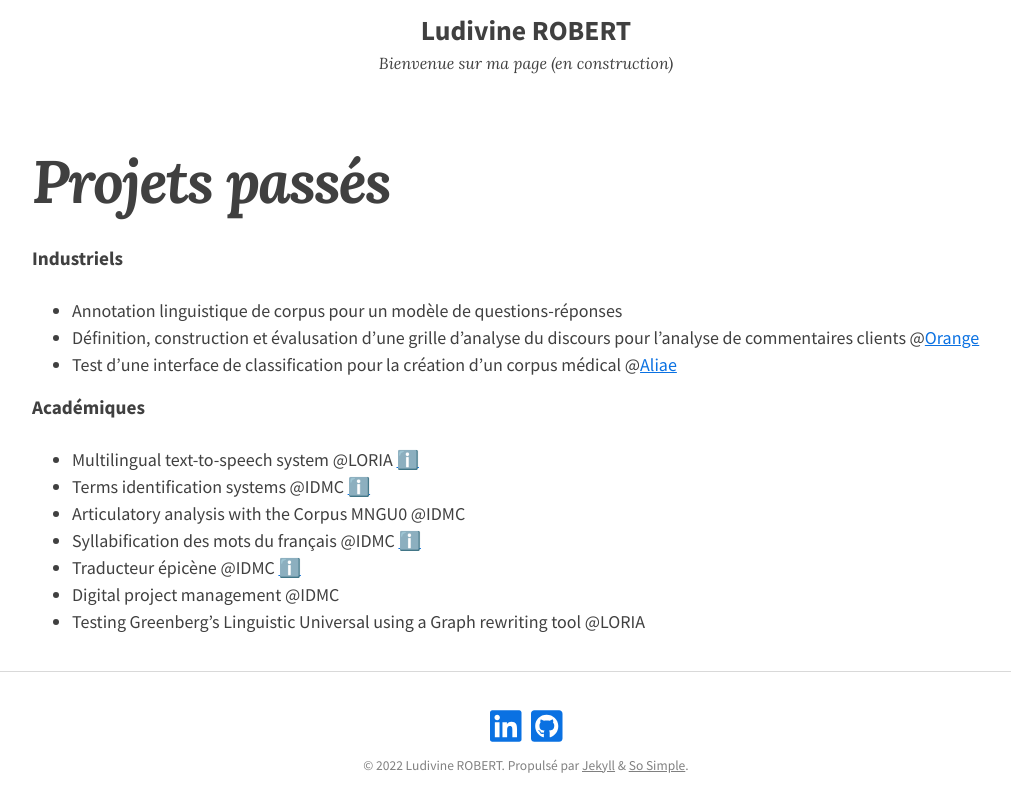
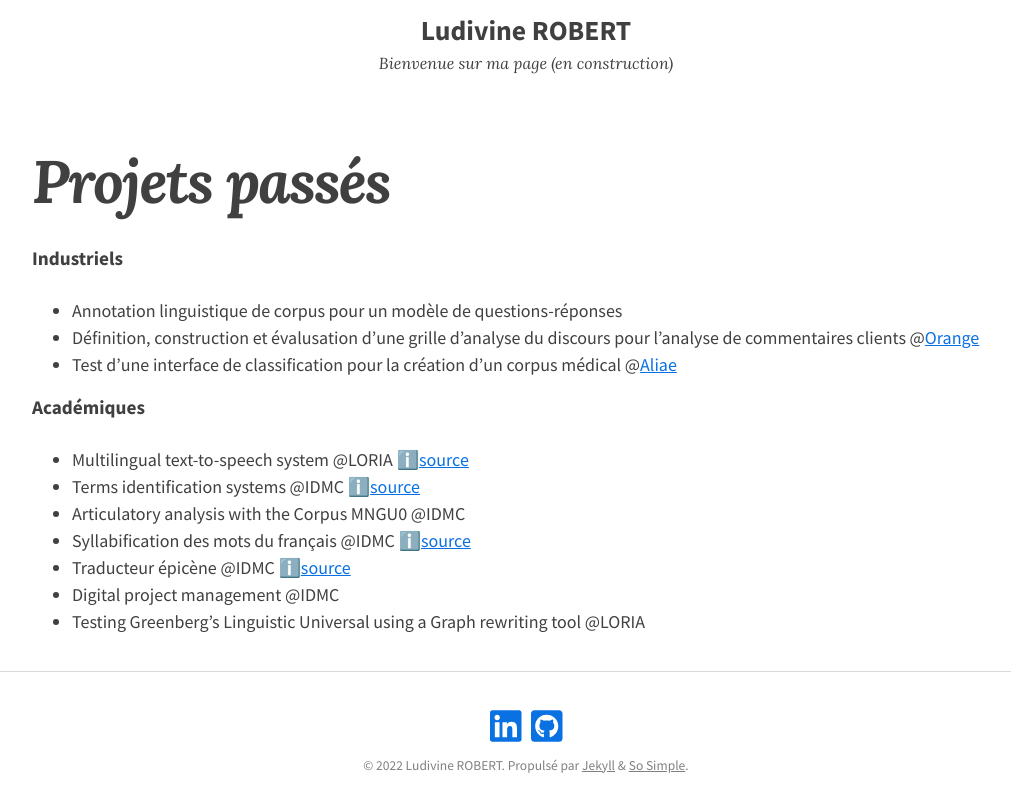
Before and after one commit to ludivinero/ludivinero.github.io, a Jekyll site: the page built from projets.md, in a window 1280 px wide, cut to the strip 221-1069 px from the top of the page. Shown: the top 812 px of the strip, without its empty margins (114-1125 px from the left). Built offline with Jekyll 4.4.1, drawn with Linux system fonts in a browser that asks for light colours; nearby versions of some CDN libraries.

Commit message:
Update projets.md

```diff
--- a/projets.md
+++ b/projets.md
@@ -11,10 +11,14 @@ entries_layout: list
 - Test d'une interface de classification pour la création d'un corpus médical @[Aliae](https://www.aliae.io)
 
 #### Académiques
-- Multilingual text-to-speech system @LORIA [ℹ️](https://github.com/ludivinero/multilingual-text-to-speech-system-software-project)
-- Terms identification systems @IDMC [ℹ️](https://github.com/ludivinero/terminology_project)
+- Multilingual text-to-speech system @LORIA
+  ℹ️[source](https://github.com/ludivinero/multilingual-text-to-speech-system-software-project)
+- Terms identification systems @IDMC
+  ℹ️[source](https://github.com/ludivinero/terminology_project)
 - Articulatory analysis with the Corpus MNGU0 @IDMC
-- Syllabification des mots du français @IDMC [ℹ️](https://github.com/ludivinero/syllabification_projet)
-- Traducteur épicène @IDMC [ℹ️](https://github.com/ludivinero/Traducteur_epicene)
+- Syllabification des mots du français @IDMC
+  ℹ️[source](https://github.com/ludivinero/syllabification_projet)
+- Traducteur épicène @IDMC
+  ℹ️[source](https://github.com/ludivinero/Traducteur_epicene)
 - Digital project management @IDMC
 - Testing Greenberg's Linguistic Universal using a Graph rewriting tool @LORIA
```
